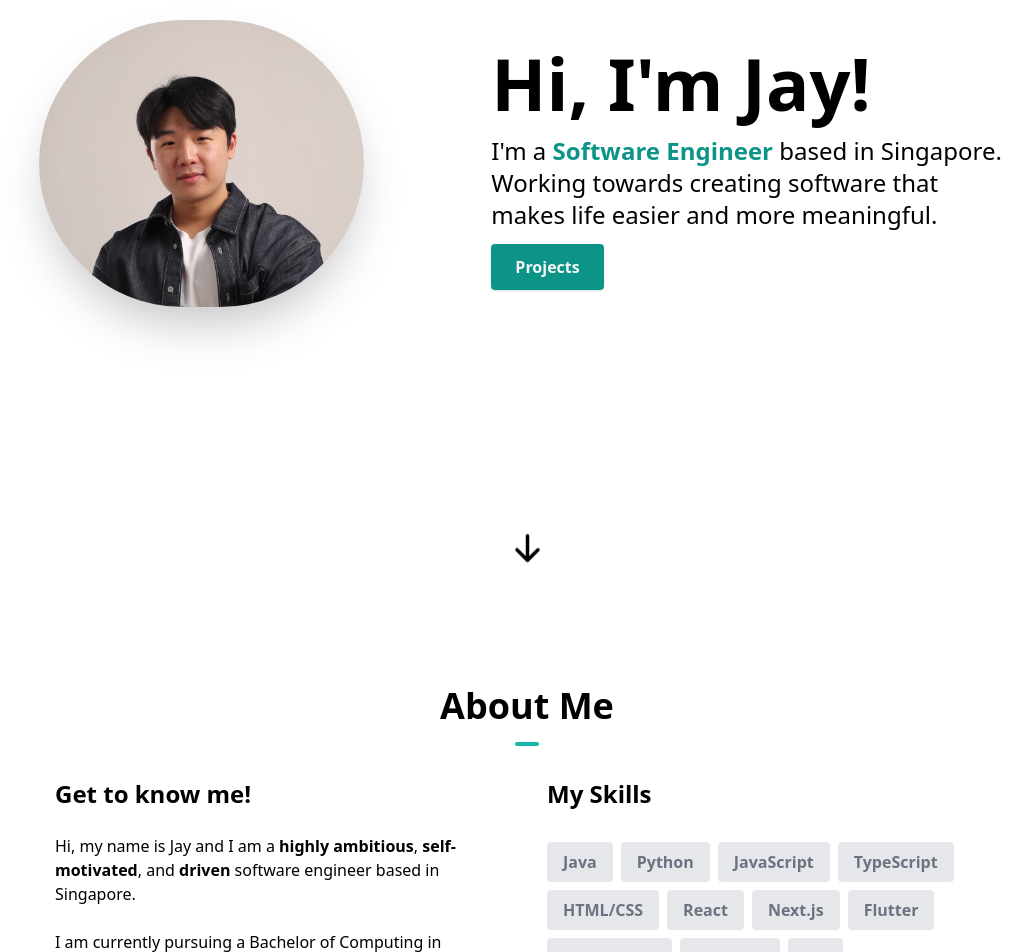
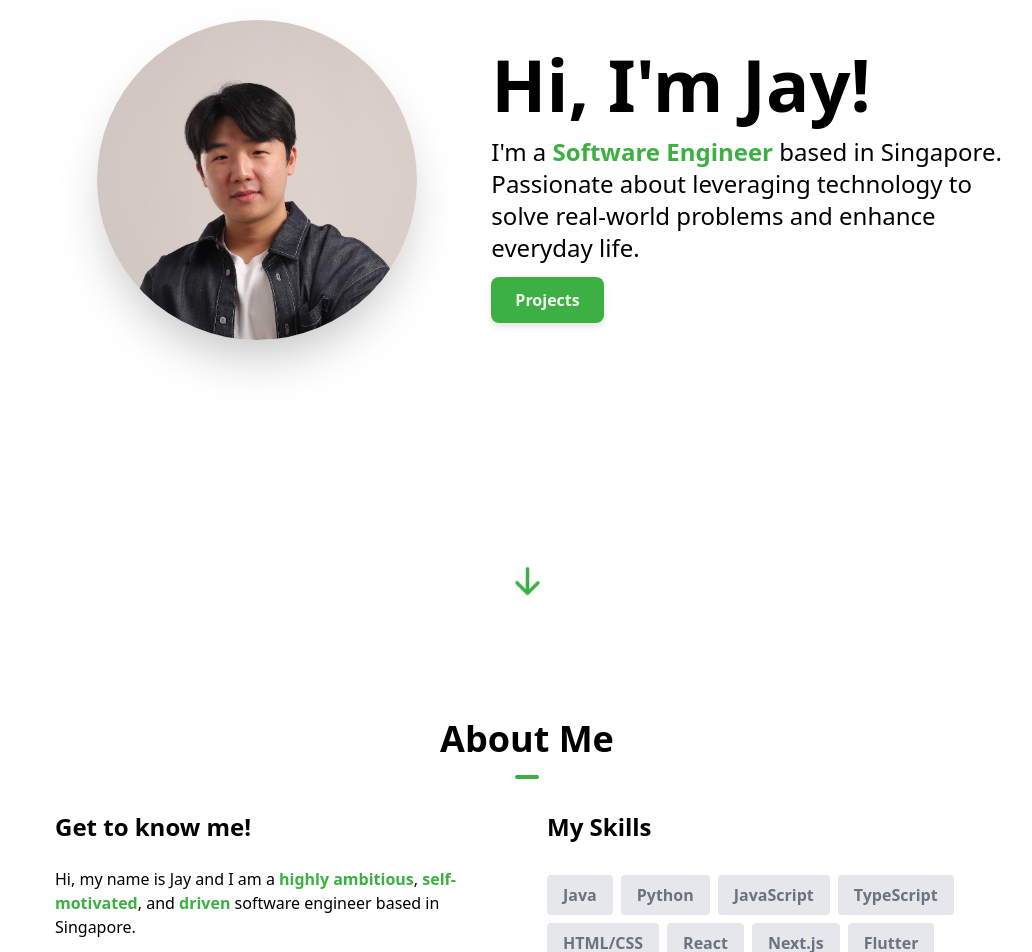
Before and after one commit to hjungwoo01/personal-portfolio, a Next.js app: page / in a window 1280 px wide. Shown: the part 220-1172 px from the top of the page, without its empty margins (113-1145 px from the left). Built offline with nearby package versions, Linux system fonts and the light colour scheme.

Commit message:
change color

```diff
--- a/src/app/layout.tsx
+++ b/src/app/layout.tsx
@@ -3,7 +3,7 @@ import "../styles/globals.css"
 import Navbar from "@/components/navbar"
 import Footer from "@/components/footer"
 import { ThemeProvider } from "next-themes"
-
+//@ts-ignore
 
 export default function RootLayout({
   children,
@@ -12,27 +12,12 @@ export default function RootLayout({
 }) {
   return (
     <html lang="en">
-      <head>
-        <style>{`
-          :root {
-            --primary-color: #4a90e2;
-            --secondary-color: #d0021b;
-            --background-color-light: #f5f5f5;
-            --background-color-dark: #1a202c;
-            --text-color-light: #333333;
-            --text-color-dark: #ffffff;
-          }
-          body.light {
-            background-color: var(--background-color-light);
-            color: var(--text-color-light);
-          }
-          body.dark {
-            background-color: var(--background-color-dark);
-            color: var(--text-color-dark);
-          }
-        `}</style>
-      </head>
-      <body className="light:bg-var(--background-color-light) dark:bg-var(--background-color-dark)">
+      {/*
+        <head /> will contain the components returned by the nearest parent
+        head.tsx. Find out more at https://beta.nextjs.org/docs/api-reference/file-conventions/head
+      */}
+      <head />
+      <body className="dark:bg-stone-900">
         <ThemeProvider enableSystem={true} attribute="class">
           <Navbar />
           {children}
--- a/src/components/about-section.tsx
+++ b/src/components/about-section.tsx
@@ -1,5 +1,4 @@
 import React from "react"
-import Image from "next/image"
 
 const skills = [
   { skill: "Java" },
@@ -25,7 +24,7 @@ const AboutSection = () => {
       <div className="my-12 pb-12 md:pt-16 md:pb-48">
         <h1 className="text-center font-bold text-4xl">
           About Me
-          <hr className="w-6 h-1 mx-auto my-4 bg-teal-500 border-0 rounded"></hr>
+          <hr className="w-6 h-1 mx-auto my-4 border-0 rounded" style={{ backgroundColor: "#3CB043" }}></hr>
         </h1>
 
         <div className="flex flex-col space-y-10 items-stretch justify-center align-top md:space-x-10 md:space-y-0 md:p-4 md:flex-row md:text-left">
@@ -35,9 +34,9 @@ const AboutSection = () => {
             </h1>
             <p>
               Hi, my name is Jay and I am a{" "}
-              <span className="font-bold">{"highly ambitious"}</span>,
-              <span className="font-bold">{" self-motivated"}</span>, and
-              <span className="font-bold">{" driven"}</span> software engineer
+              <span className="font-bold" style={{ color: "#3CB043" }}>highly ambitious</span>,
+              <span className="font-bold" style={{ color: "#3CB043" }}> self-motivated</span>, and
+              <span className="font-bold" style={{ color: "#3CB043" }}> driven</span> software engineer
               based in Singapore.
             </p>
             <br />
--- a/src/components/hero-section.tsx
+++ b/src/components/hero-section.tsx
@@ -8,14 +8,16 @@ const HeroSection = () => {
   return (
     <section id="home">
       <div className="flex flex-col text-center items-center justify-center animate-fadeIn animation-delay-2 my-10 py-16 sm:py-32 md:py-48 md:flex-row md:space-x-4 md:text-left">
-        <div className="md:mt-2 md:w-1/2">
-          <Image
-            src="/headshot.png"
-            alt=""
-            width={325}
-            height={325}
-            className="rounded-full shadow-2xl"
-          />
+        <div className="md:mt-2 md:w-1/2 flex justify-center">
+          <div className="relative w-80 h-80">
+            <Image
+              src="/headshot.png"
+              alt="Jay Hong"
+              layout="fill"
+              objectFit="cover"
+              className="rounded-full shadow-2xl"
+            />
+          </div>
         </div>
         <div className="md:mt-2 md:w-3/5">
           <h1 className="text-4xl font-bold mt-6 md:mt-0 md:text-7xl">
@@ -23,15 +25,15 @@ const HeroSection = () => {
           </h1>
           <p className="text-lg mt-4 mb-6 md:text-2xl">
             I&#39;m a{" "}
-            <span className="font-semibold text-teal-600">
+            <span className="font-semibold" style={{ color: "#3CB043" }}>
               Software Engineer{" "}
             </span>
-            based in Singapore. Working towards creating software that
-            makes life easier and more meaningful.
+            based in Singapore. Passionate about leveraging technology to solve real-world problems and enhance everyday life.
           </p>
           <Link
             to="projects"
-            className="text-neutral-100 font-semibold px-6 py-3 bg-teal-600 rounded shadow hover:bg-teal-700"
+            className="text-neutral-100 font-semibold px-6 py-3"
+            style={{ backgroundColor: "#3CB043", borderRadius: '0.5rem', boxShadow: '0 4px 6px rgba(0, 0, 0, 0.1)' }}
             activeClass="active"
             spy={true}
             smooth={true}
@@ -42,7 +44,7 @@ const HeroSection = () => {
           </Link>
         </div>
       </div>
-      <div className="flex flex-row items-center text-center justify-center ">
+      <div className="flex flex-row items-center text-center justify-center mt-10">
         <Link
           to="about"
           activeClass="active"
@@ -51,7 +53,7 @@ const HeroSection = () => {
           offset={-100}
           duration={500}
         >
-          <HiArrowDown size={35} className="animate-bounce" />
+          <HiArrowDown size={35} className="animate-bounce" style={{ color: "#3CB043"}} />
         </Link>
       </div>
     </section>
--- a/src/components/navbar.tsx
+++ b/src/components/navbar.tsx
@@ -1,4 +1,4 @@
-"use client" // this is a client component
+"use client"
 import React from "react"
 import { useState } from "react"
 import { Link } from "react-scroll/modules"
--- a/src/components/projects-section.tsx
+++ b/src/components/projects-section.tsx
@@ -47,7 +47,7 @@ const ProjectsSection = () => {
     <section id="projects">
       <h1 className="my-10 text-center font-bold text-4xl">
         Projects
-        <hr className="w-6 h-1 mx-auto my-4 bg-teal-500 border-0 rounded"></hr>
+        <hr className="w-6 h-1 mx-auto my-4 border-0 rounded" style={{ backgroundColor: "#3CB043" }}></hr>
       </h1>
 
       <div className="flex flex-col space-y-28">
```
Also changed, not shown: src/app/head.tsx (+2 -10 lines).
